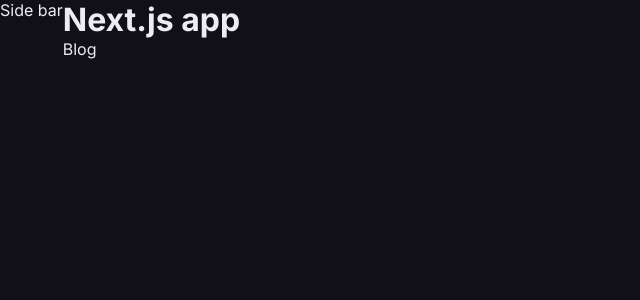
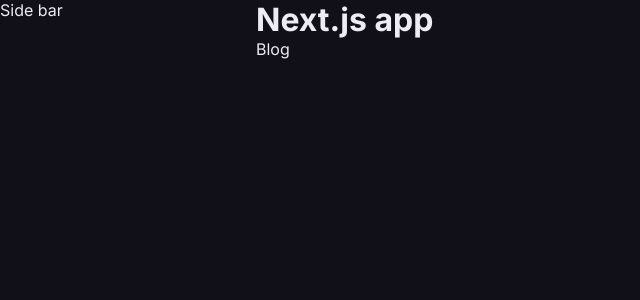
Before and after one commit to igormichalak/portfolio, a Next.js app in the folder frontend/: page / in a window 1280 px wide. Shown: the top 300 px of the page, without its empty margins (0-640 px from the left). Built offline with nearby package versions, Linux system fonts and the light colour scheme.

Commit message:
feat: update page layout

```diff
--- a/frontend/src/components/organisms/SideBar/SideBar.styles.ts
+++ b/frontend/src/components/organisms/SideBar/SideBar.styles.ts
@@ -1,3 +1,6 @@
 import styled from 'styled-components';
 
-export const Wrapper = styled.div``;
+export const Wrapper = styled.aside`
+  position: absolute;
+  inset: 0 auto 0 0;
+`;
--- a/frontend/src/components/templates/Layout/Layout.styles.ts
+++ b/frontend/src/components/templates/Layout/Layout.styles.ts
@@ -1,7 +1,11 @@
 import styled from 'styled-components';
 
 export const Wrapper = styled.div`
+  width: 100vw;
   display: flex;
+  justify-content: center;
 `;
 
-export const Content = styled.div``;
+export const Content = styled.main`
+  width: 768px;
+`;
--- a/frontend/src/pages/blog/index.tsx
+++ b/frontend/src/pages/blog/index.tsx
@@ -23,14 +23,13 @@
 
 const BlogFeed: FC<BlogFeedPageProps> = ({ postEntries }) => {
   return (
-    <div>
+    <>
       <Head>
         <title>Create Next App</title>
         <meta name="description" content="Generated by create next app" />
         <link rel="icon" href="/favicon.ico" />
       </Head>
 
-      <main>
       <ul>
         {postEntries.map(postEntry => (
           <li key={postEntry.id}>
@@ -46,8 +45,7 @@
           </li>
         ))}
       </ul>
-      </main>
-    </div>
+    </>
   );
 };
 
--- a/frontend/src/pages/index.tsx
+++ b/frontend/src/pages/index.tsx
@@ -6,18 +6,16 @@
 
 const Home: FC<HomePageProps> = () => {
   return (
-    <div>
+    <>
       <Head>
         <title>Create Next App</title>
         <meta name="description" content="Generated by create next app" />
         <link rel="icon" href="/favicon.ico" />
       </Head>
 
-      <main>
-        <h1>Next.js app</h1>
-        <Link href="/blog">Blog</Link>
-      </main>
-    </div>
+      <h1>Next.js app</h1>
+      <Link href="/blog">Blog</Link>
+    </>
   );
 };
 
```
Lines whose indentation alone changed are shown as unchanged.
